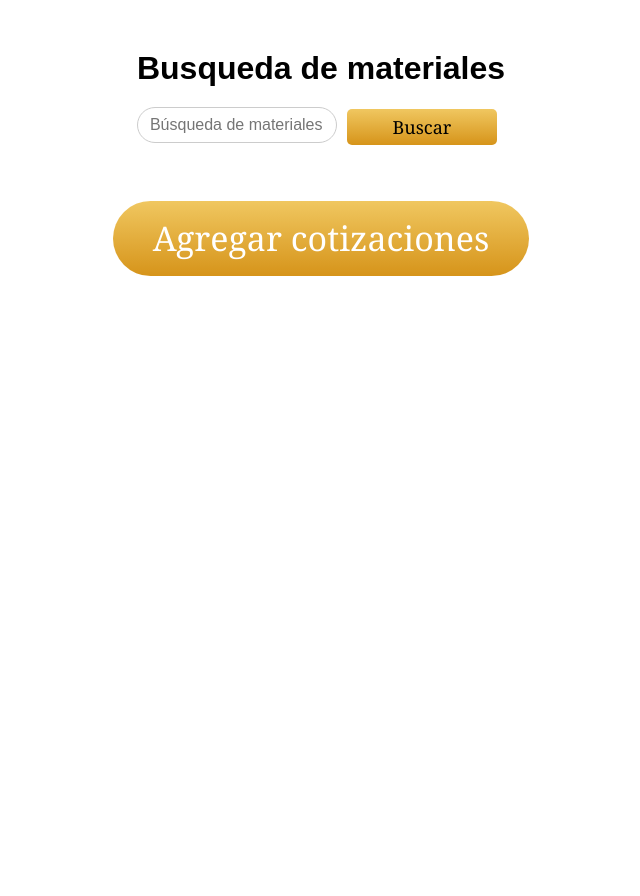
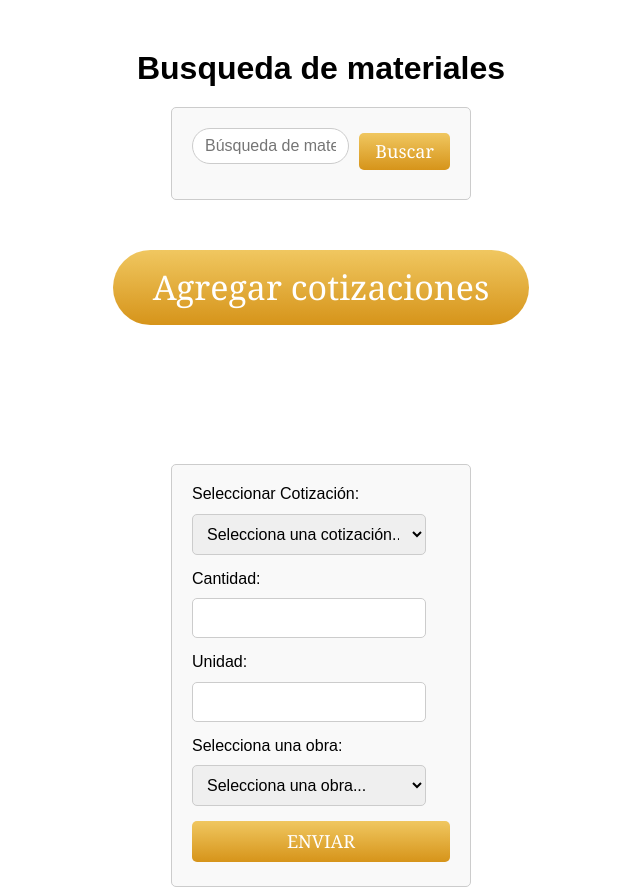
Before and after one commit to Suclaif88/Caleidoscopio, a PHP site: page /VISTADC/COTIZACION.php in a window 1280 px wide. Shown: the part 105-1001 px from the top of the page, without its empty margins (319-959 px from the left). Before the commit the page ends 381 px from the top, so only its background shows below. Run offline with PHP 8.4, Linux system fonts and the light colour scheme; tables that the repository leaves empty or names only in its code hold one stand-in row (values such as "Sample post").

Commit message:
27/03/2024

```diff
--- a/VISTADC/COTIZACION.php
+++ b/VISTADC/COTIZACION.php
@@ -7,9 +7,11 @@
 
     $busqueda = $conexion->real_escape_string($_POST['busqueda']);
 
-    $sql = "SELECT * FROM cotizaciones WHERE material LIKE '%$busqueda%' OR proveedor LIKE '%$busqueda%' OR descripcion LIKE '%$busqueda%' ORDER BY precio ASC";
+    $sql = "SELECT * FROM cotizaciones WHERE producto LIKE '%$busqueda%' OR proveedor LIKE '%$busqueda%' OR descripcion LIKE '%$busqueda%' ORDER BY precio ASC";
+    $result = $conexion->query($sql);
 
-    $result = $conexion->query($sql);
+    $sql_materiales = "SELECT id FROM cotizaciones";
+    $result_materiales = $conexion->query($sql_materiales);
 
     if ($result) {
         if ($result->num_rows > 0) {
@@ -17,7 +19,7 @@
             $resultados .= "<tr><th>Material</th><th>Descripción</th><th>Unidad</th><th>Precio</th><th>Proveedor</th></tr>";
             while ($row = $result->fetch_assoc()) {
                 $resultados .= "<tr>";
-                $resultados .= "<td>" . htmlspecialchars($row["material"]) . "</td>";
+                $resultados .= "<td>" . htmlspecialchars($row["producto"]) . "</td>";
                 $resultados .= "<td>" . htmlspecialchars($row["descripcion"]) . "</td>";
                 $resultados .= "<td>" . htmlspecialchars($row["unidad"]) . "</td>";
                 $resultados .= "<td>" . htmlspecialchars($row["precio"]) . "</td>";
@@ -74,8 +76,123 @@
 </div>
 
 <div class="cont">
-    <a href="AGREGARCO.php" class="div1 btn">Agregar cotizaciones</a>
+    <a href="AGREGARCO.php"  class="div1 btn">Agregar cotizaciones</a>
 </div>
+
+<style>
+    #formulario-container {
+        display: flex;
+        justify-content: center;
+        align-items: center;
+        height: 400px;
+        margin-bottom: 20px;
+    }
+
+    form {
+        width: 300px;
+        padding: 20px;
+        border: 1px solid #ccc;
+        border-radius: 5px;
+        background-color: #f9f9f9;
+        margin-left: auto;
+        margin-right: auto;
+    }
+
+    label {
+        display: block;
+        margin-bottom: 10px;
+    }
+
+    select,
+    input[type="number"],
+    input[type="text"] {
+        width: calc(100% - 24px);
+        padding: 10px;
+        margin-bottom: 15px;
+        border: 1px solid #ccc;
+        border-radius: 5px;
+        box-sizing: border-box;
+    }
+
+    input[type="submit"] {
+        width: 100%;
+        padding: 10px;
+        background-color: #007bff;
+        color: #fff;
+        border: none;
+        border-radius: 5px;
+        cursor: pointer;
+    }
+
+    input[type="submit"]:hover {
+        background-color: #0056b3;
+    }
+</style>
+
+
+<div id="formulario-container">
+<form action="../PHP/AGGMA.php" method="post">
+    <?php
+    require_once("../PHP/CONN.php");
+
+    $sql = "SELECT `id`, `producto`, `descripcion`, `unidad`, `precio`, `proveedor` FROM `cotizaciones`";
+
+    $result = $conexion->query($sql);
+
+    echo "<label for='cotizacion'>Seleccionar Cotización:</label>";
+    echo "<select name='cotizacion' id='cotizacion' required>";
+    echo "<option value=''>Selecciona una cotización...</option>";
+    if ($result->num_rows > 0) {
+        while ($row = $result->fetch_assoc()) {
+            echo "<option value='" . $row['id'] . "'>" . $row['producto'] . " - " . $row['proveedor'] . "</option>";
+        }
+    } else {
+        echo "<option value='' disabled>No se encontraron cotizaciones</option>";
+    }
+    echo "</select><br>";
+
+    ?>
+
+    <label for="cantidad">Cantidad:</label>
+    <input type="number" name="cantidad" id="cantidad" required><br>
+
+    <label for="unidad">Unidad:</label>
+    <input type="text" name="unidad" id="unidad"><br>
+
+    <label for="selectObra">Selecciona una obra:</label>
+    <select name="selectObra" id="selectObra" required>
+        <option value="">Selecciona una obra...</option>
+        <?php
+        require_once("../PHP/CONN.php");
+
+        if ($conexion->connect_error) {
+            die("Error de conexión: " . $conexion->connect_error);
+        }
+
+        $sql = "SELECT DISTINCT pedidos.obra_id, obras.nombre, pedidos.estado
+                FROM pedidos
+                LEFT JOIN obras ON pedidos.obra_id = obras.id
+                WHERE pedidos.estado = '1'";
+        $resultado = $conexion->query($sql);
+
+        if ($resultado->num_rows > 0) {
+            while ($fila = $resultado->fetch_assoc()) {
+                echo "<option value='" . $fila['obra_id'] . "'>" . $fila['nombre'] . "</option>";
+            }
+        } else {
+            echo "<option value=''>No se encontraron obras.</option>";
+        }
+
+        $conexion->close();
+        ?>
+    </select>
+    <input type="submit" value="ENVIAR" class="btn2">
+</form>
+
+
+</div>
+
+
 
 </body>
 </html>
```
Also changed, not shown: PHP/AGGMA.php (+32 -19 lines).
